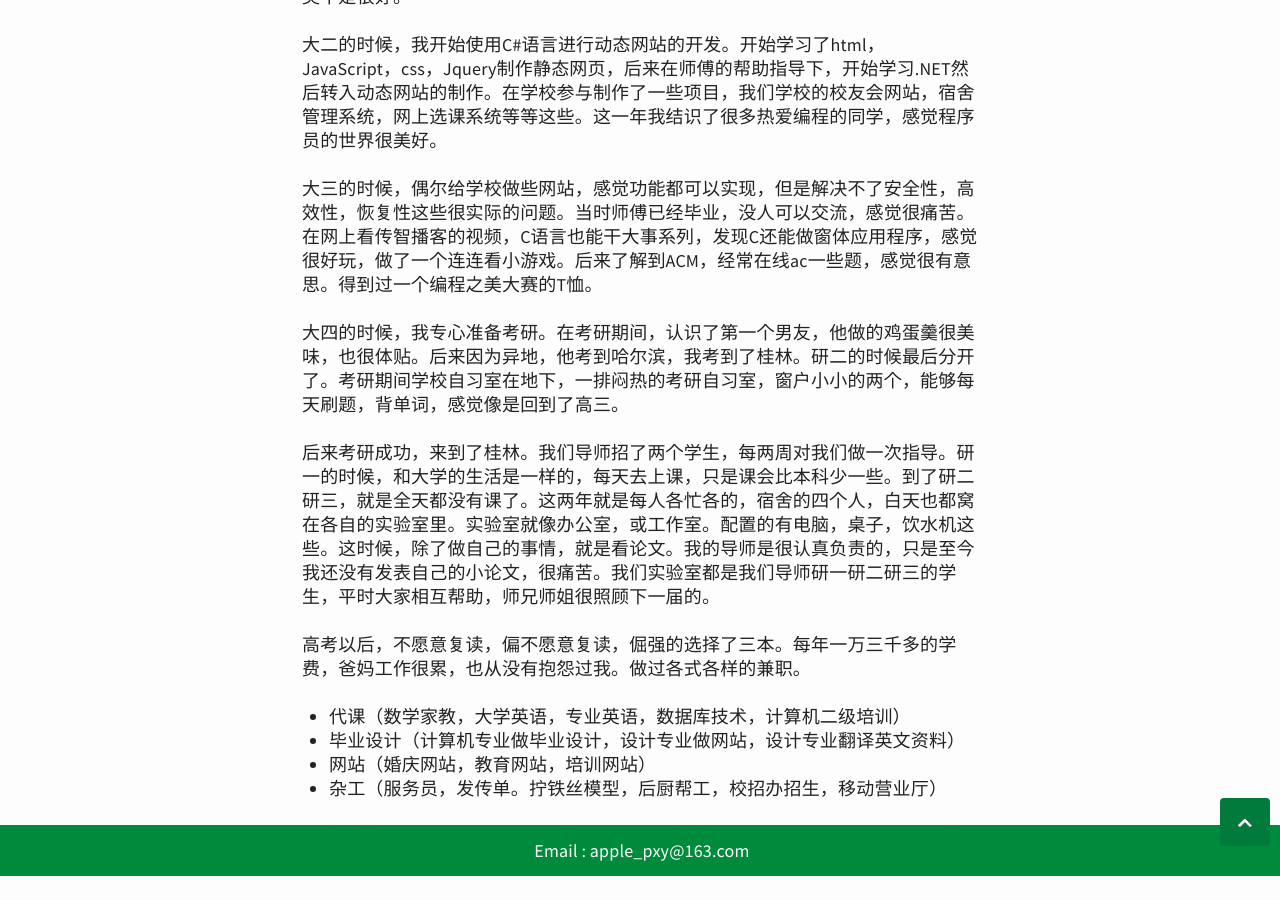
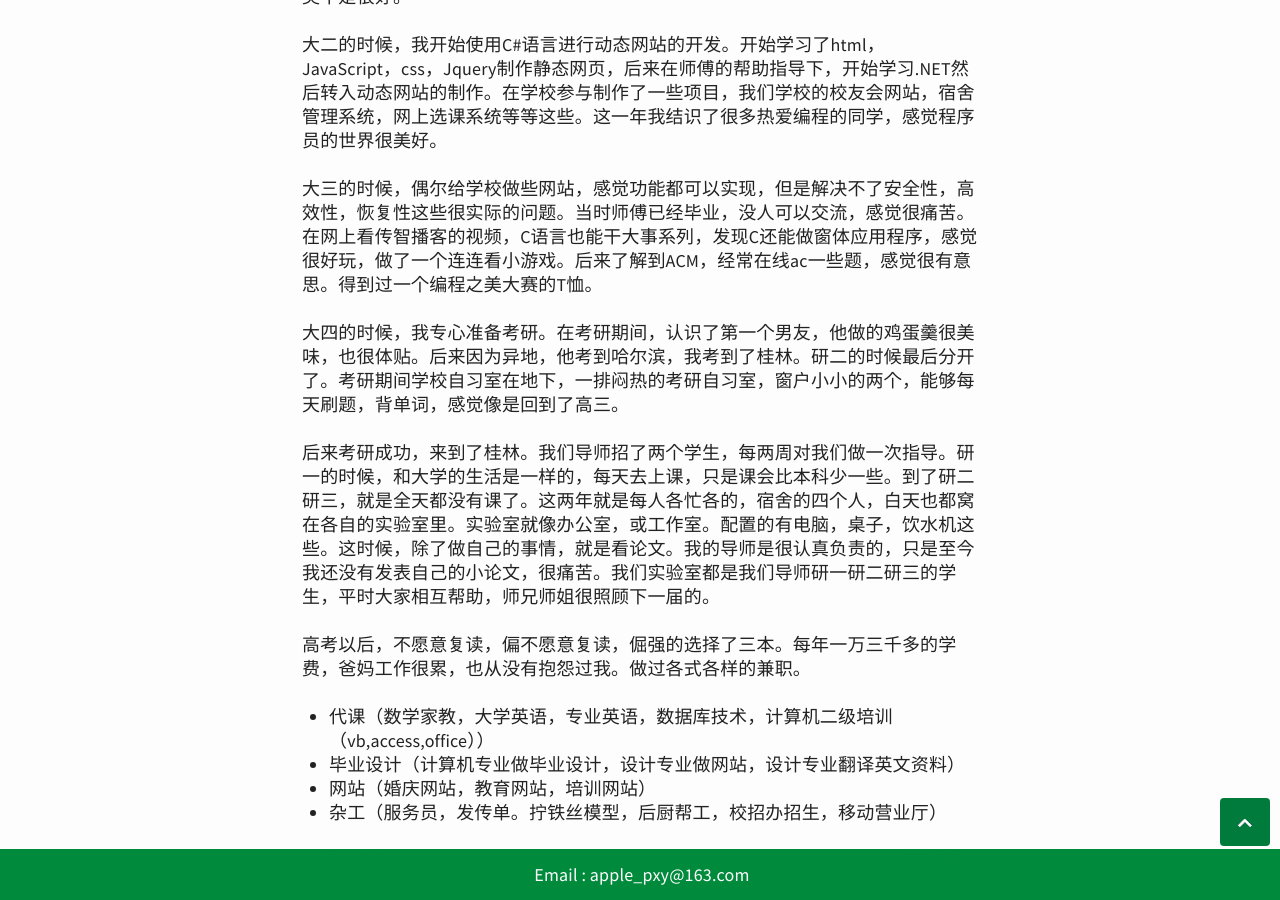
Before and after one commit to xiaoyu33/xiaoyu33.github.io, a Jekyll site: the page built from _posts/2015-08-15-this is xiaoyu.md, in a window 1280 px wide and 900 px high, scrolled down 686 px. Built offline with Jekyll 4.4.1, drawn with Linux system fonts in a browser that asks for light colours; comment, search, counter and statistics services are not loaded; before the commit the page ends 1562 px from its top, so only the background shows below that.

Commit message:
Update 2015-08-15-this is xiaoyu.md

```diff
--- a/_posts/2015-08-15-this is xiaoyu.md
+++ b/_posts/2015-08-15-this is xiaoyu.md
@@ -23,7 +23,7 @@ this is xiaoyu's blog
 后来考研成功，来到了桂林。我们导师招了两个学生，每两周对我们做一次指导。研一的时候，和大学的生活是一样的，每天去上课，只是课会比本科少一些。到了研二研三，就是全天都没有课了。这两年就是每人各忙各的，宿舍的四个人，白天也都窝在各自的实验室里。实验室就像办公室，或工作室。配置的有电脑，桌子，饮水机这些。这时候，除了做自己的事情，就是看论文。我的导师是很认真负责的，只是至今我还没有发表自己的小论文，很痛苦。我们实验室都是我们导师研一研二研三的学生，平时大家相互帮助，师兄师姐很照顾下一届的。
 
 高考以后，不愿意复读，偏不愿意复读，倔强的选择了三本。每年一万三千多的学费，爸妈工作很累，也从没有抱怨过我。做过各式各样的兼职。
-* 代课（数学家教，大学英语，专业英语，数据库技术，计算机二级培训）
+* 代课（数学家教，大学英语，专业英语，数据库技术，计算机二级培训（vb,access,office））
 * 毕业设计（计算机专业做毕业设计，设计专业做网站，设计专业翻译英文资料）
 * 网站（婚庆网站，教育网站，培训网站）
 * 杂工（服务员，发传单。拧铁丝模型，后厨帮工，校招办招生，移动营业厅）
```
